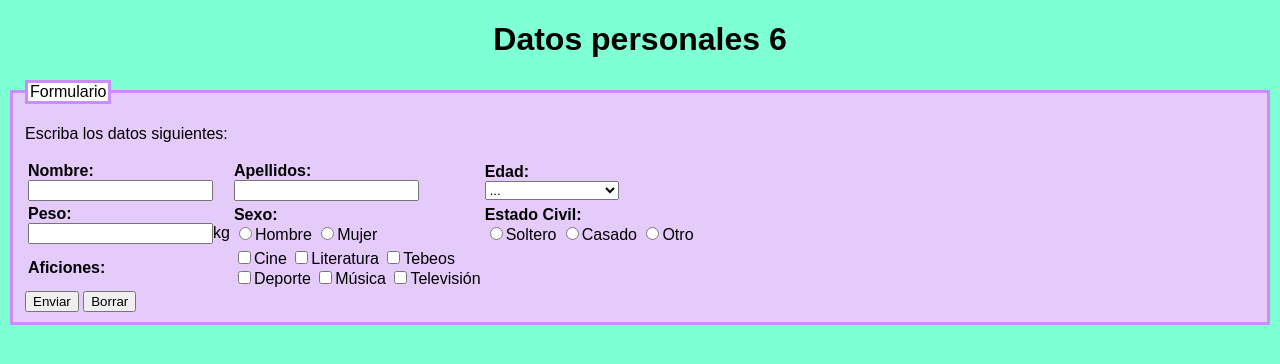
After one commit to whoskelos/php_2DAW, a PHP site: page /ejercicio6.php in a window 1280 px wide. The commit adds this page. Shown: the top 364 px of the page. Run offline with PHP 8.4, Linux system fonts and the light colour scheme.

Commit message:
sanear-validar ejercicio1.php empezado

```diff
--- /dev/null
+++ b/formularios/ejercicio6.php
@@ -0,0 +1,150 @@
+<!DOCTYPE html>
+<html lang="es">
+
+<head>
+    <meta charset="UTF-8">
+    <meta http-equiv="X-UA-Compatible" content="IE=edge">
+    <meta name="viewport" content="width=device-width, initial-scale=1.0">
+    <title>Ejercicio 6</title>
+    <style>
+        body {
+            font-family: sans-serif;
+            background: aquamarine;
+        }
+
+        h1 {
+            text-align: center;
+        }
+
+        .error {
+            color: red;
+        }
+
+        .form fieldset {
+            border: 3px solid #CB8CFC;
+            background: #E5CBFA;
+        }
+
+        .form legend {
+            border: 3px solid #CB8CFC;
+            background: white;
+        }
+        a {
+            text-decoration: none;
+        }
+    </style>
+</head>
+
+<body>
+    <h1>Datos personales 6</h1>
+    <form action="" method="post" class="form">
+        <fieldset>
+            <legend>Formulario</legend>
+            <p>Escriba los datos siguientes:</p>
+            <table>
+                <tr>
+                    <td>
+                        <strong>Nombre:</strong><br>
+                        <input type="text" name="nombre">
+                    </td>
+                    <td>
+                        <strong>Apellidos:</strong><br>
+                        <input type="text" name="apellidos">
+                    </td>
+                    <td>
+                        <strong>Edad:</strong><br>
+                        <select name="edades">
+                            <option value="..." selected>...</option>
+                            <option value="Menos de 20 años">Menos de 20 años</option>
+                            <option value="Entre 20 y 39 años">Entre 20 y 39 años</option>
+                            <option value="Entre 40 y 59 años">Entre 40 y 59 años</option>
+                            <option value="60 años o más">60 años o más</option>
+                        </select>
+                    </td>
+                </tr>
+                <tr>
+                    <td>
+                        <strong>Peso:</strong><br>
+                        <input type="number" name="peso">kg
+                    </td>
+                    <td>
+                        <strong>Sexo:</strong><br>
+                        <input type="radio" name="sexo" value="Hombre">Hombre
+                        <input type="radio" name="sexo" value="Mujer">Mujer
+                    </td>
+                    <td>
+                        <strong>Estado Civil:</strong><br>
+                        <input type="radio" name="estCivil" value="Soltero">Soltero
+                        <input type="radio" name="estCivil" value="Casado">Casado
+                        <input type="radio" name="estCivil" value="Otro">Otro
+                    </td>
+                </tr>
+                <tr>
+                    <td><strong>Aficiones:</strong></td>
+                    <td>
+                        <input type="checkbox" name="aficiones[]" value="Cine">Cine
+                        <input type="checkbox" name="aficiones[]" value="Literatura">Literatura
+                        <input type="checkbox" name="aficiones[]" value="Tebeos">Tebeos
+                        <br>
+                        <input type="checkbox" name="aficiones[]" value="Deporte">Deporte
+                        <input type="checkbox" name="aficiones[]" value="Música">Música
+                        <input type="checkbox" name="aficiones[]" value="Televisión">Televisión
+                    </td>
+                </tr>
+            </table>
+            <input type="submit" value="Enviar" name="enviar">
+            <input type="reset" value="Borrar">
+        </fieldset>
+    </form>
+    <?php
+    if (isset($_POST['enviar'])) {
+        include 'sanear.php';
+        $errores = [];
+        if (isset($_REQUEST['nombre']) && $_REQUEST['nombre'] != "") {
+            $nombre = sanear("nombre");
+        }else{
+            $errores[] = "Nombre vacío";
+        }
+        if (isset($_REQUEST['apellidos']) && $_REQUEST['apellidos'] != "") {
+            $apellidos = sanear("apellidos");
+        }else {
+            $errores[] = "Apellidos vacíos";
+        }
+        if (isset($_REQUEST['estCivil']) && $_REQUEST['estCivil'] != "") {
+            $estadoCivil = $_REQUEST['estCivil'];
+        }else  {
+            $errores[] = "Seleccione un estado civil";
+        }
+        if (isset($_REQUEST['aficiones'])) {
+            $aficiones = $_REQUEST['aficiones'];
+        }else {
+            $errores[] = "No ha seleccionado aficiones";
+        }
+
+        if (empty($errores)) {
+            echo "<h2>Datos introducidos:</h2>";
+            echo "<ol>
+                    <li><strong>Nombre: </strong>$nombre</li>
+                    <li><strong>Apellidos: </strong>$apellidos</li>
+                    <li><strong>Estado Civil: </strong>$estadoCivil</li>
+                    <li><strong>Aficiones: </strong><ul>";
+            foreach ($aficiones as $key => $value) {
+                echo "<li>$value</li>";
+            }
+            echo "</ul></ol>";
+            echo "<button type='button'><a href='ejercicio6.php'>Volver al formulario</a></button>";
+        }else{
+            echo "<h3>Errores en el formulario</h3>";
+            echo "<ul>";
+            foreach ($errores as $key => $value) {
+                echo "<li class='error'> $value </li>";
+            }
+            echo "</ul>";
+            echo "<button type='button'><a href='ejercicio6.php'>Volver al formulario</a></button>";
+        }
+    }
+    ?>
+
+</body>
+
+</html>
```
Also changed, not shown: formularios/ejercicio2.php (+17 -1 lines), formularios/ejercicio3.php (added, +74 -0 lines), formularios/ejercicio4.php (added, +64 -0 lines), formularios/ejercicio5.php (added, +71 -0 lines), sanear-validar/ejercicio1.php (added, +42 -0 lines), sanear-validar/sanear.php (added, +8 -0 lines), sanear-validar/styles.css (added, +11 -0 lines), sanear-validar/validar-form.php (added, +12 -0 lines), 2 other files.
